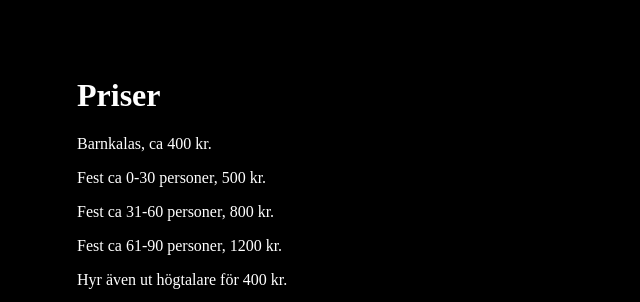
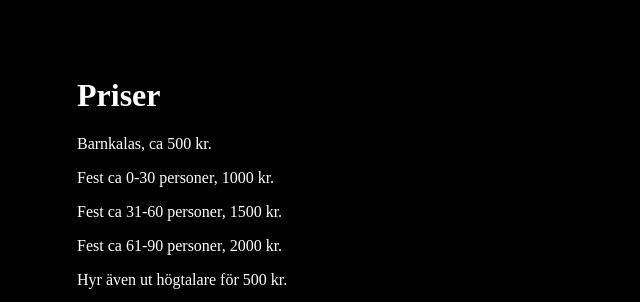
Before and after one commit to djaki/discjockey, a plain HTML site: page pricing.html in a window 1280 px wide. Shown: the top 302 px of the page, 0-640 px from the left. Drawn offline with Linux system fonts and the light colour scheme.

Commit message:
Update pricing.html

```diff
--- a/pricing.html
+++ b/pricing.html
@@ -24,11 +24,11 @@
 <div>
     <div>
         <h1>Priser</h1>
-        <p>Barnkalas, ca 400 kr.</p>
-        <p>Fest ca 0-30 personer, 500 kr.</p>
-        <p>Fest ca 31-60 personer, 800 kr.</p>
-        <p>Fest ca 61-90 personer, 1200 kr.</p>
-        <p>Hyr även ut högtalare för 400 kr.</p>
+        <p>Barnkalas, ca 500 kr.</p>
+        <p>Fest ca 0-30 personer, 1000 kr.</p>
+        <p>Fest ca 31-60 personer, 1500 kr.</p>
+        <p>Fest ca 61-90 personer, 2000 kr.</p>
+        <p>Hyr även ut högtalare för 500 kr.</p>
     </div>
 </div>
 
```
